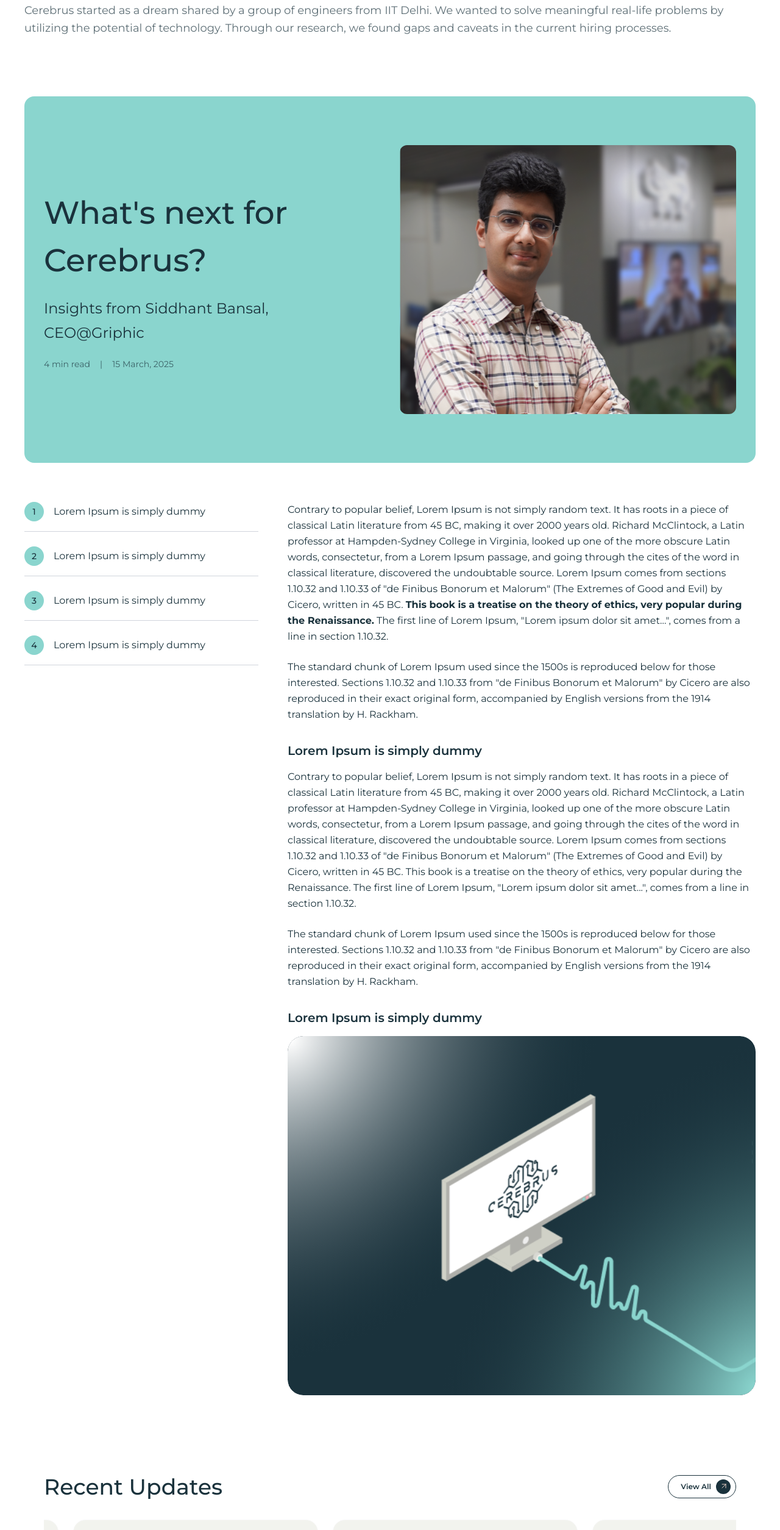
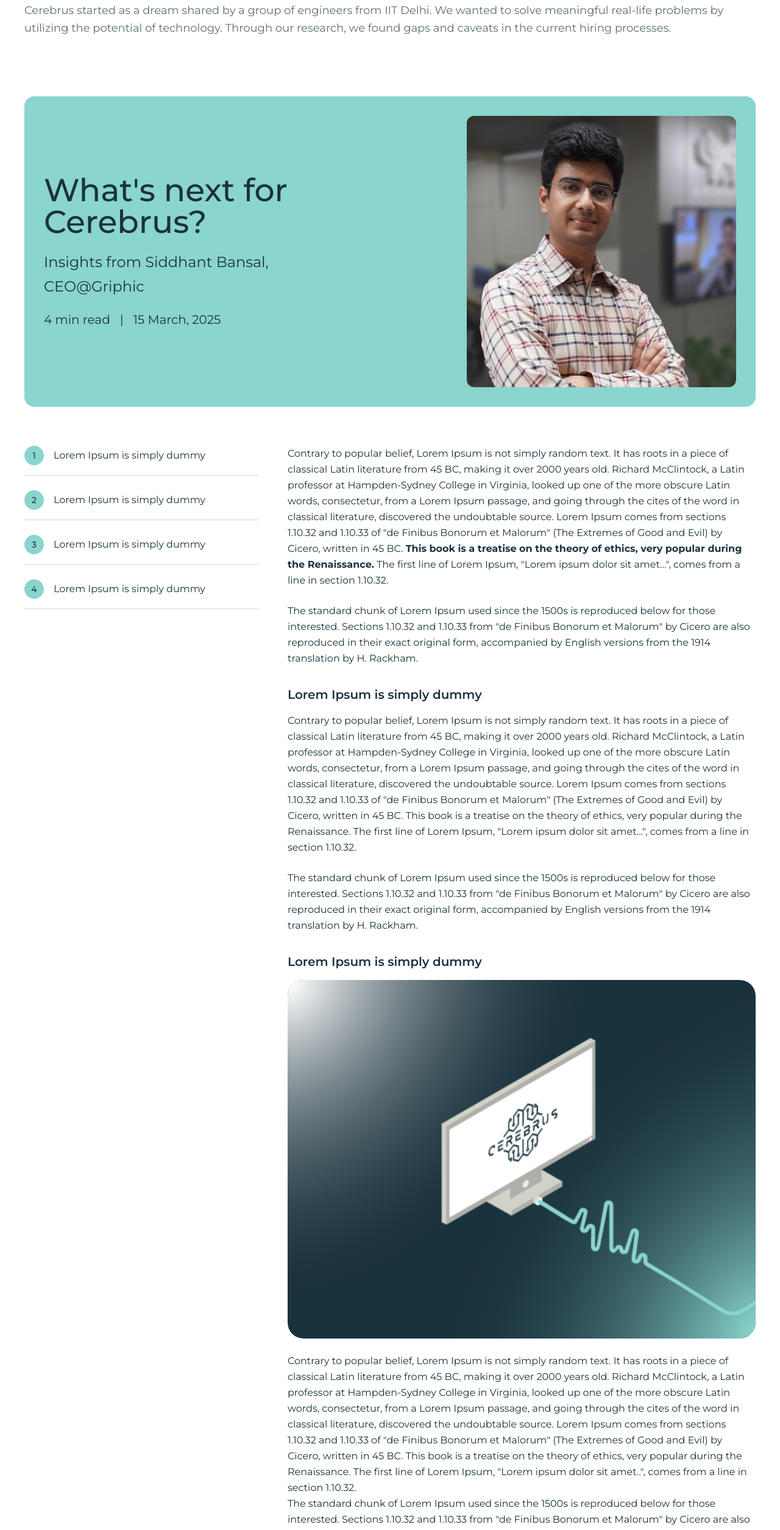
Before and after one commit to sakshamjaiswal1/cerebrus-frontend, a React (Vite) app: page /whats-new in a window 1280 px wide. Shown: the part 234-2743 px from the top of the page at 61% size. Built offline with nearby package versions, Linux system fonts and the light colour scheme.

Commit message:
refactor: update HowToUse page layout with SlideBottomTopWrapper for smoother transitions and adjust styles in WhatsNextSection and HowToUseHero components

```diff
--- a/src/components/howto/HowToUseHero.tsx
+++ b/src/components/howto/HowToUseHero.tsx
@@ -7,8 +7,7 @@
         <div className="mb-6 sm:mb-8">
           <GradientText text="How to Use Cerebrus" />
         </div>
-
-        <p className="text-sm sm:text-base leading-relaxed text-primary opacity-70 max-w-4xl">
+        <p className="text-sm sm:text-base leading-relaxed text-primary max-w-4xl">
           Let's walk you through each stage from creating a job and inviting candidates to running interviews and reviewing results.
         </p>
       </div>
--- a/src/components/howto/HowToUseSteps.tsx
+++ b/src/components/howto/HowToUseSteps.tsx
@@ -42,7 +42,9 @@
       <div className="mx-auto sm:px-6 lg:px-12">
         <div className="space-y-6 sm:space-y-8 lg:space-y-12">
           {steps.map((step, index) => (
-            <div key={index} className="bg-gray-50 rounded-r-2xl shadow-lg lg:relative lg:w-11/12 lg:ml-auto max-md:p-4 w-full">
+            <div key={index} className=" rounded-r-2xl shadow-lg lg:relative lg:w-11/12 lg:ml-auto max-md:p-4 w-full" style={{
+              background: "linear-gradient(270.41deg, rgba(239, 240, 237, 0) 0.35%, #F2F3EE 85.75%)",
+            }}>
               <div className="flex flex-col lg:flex-row lg:items-center gap-4 sm:gap-6 lg:gap-8">
 
                 {/* Circle Icon - Desktop only */}
--- a/src/components/whatsnew/WhatsNextSection.tsx
+++ b/src/components/whatsnew/WhatsNextSection.tsx
@@ -7,7 +7,7 @@
 
             {/* Left Content */}
             <div className="w-full lg:w-1/2 space-y-4 sm:space-y-6">
-              <h2 className="text-3xl sm:text-4xl lg:text-[52px] font-medium leading-normal" style={{ fontFamily: 'Montserrat', color: '#1A323C' }}>
+              <h2 className="text-3xl sm:text-4xl lg:text-[52px] font-medium leading-[1.0]" style={{ fontFamily: 'Montserrat', color: '#1A323C' }}>
                 What's next for<br />Cerebrus?
               </h2>
 
@@ -20,7 +20,7 @@
                 </p>
               </div>
 
-              <div className="flex items-center space-x-3 sm:space-x-4 text-xs sm:text-sm text-primary opacity-70">
+              <div className="flex items-center space-x-3 sm:space-x-4 text-xs sm:text-lg lg:text-xl text-primary">
                 <span>4 min read</span>
                 <span>|</span>
                 <span>15 March, 2025</span>
@@ -28,12 +28,12 @@
             </div>
 
             {/* Right Image */}
-            <div className="w-full lg:w-1/2 py-12 max-md:py-0">
+            <div className="w-full lg:w-1/2 max-md:py-0">
               <div className="rounded-xl overflow-hidden">
                 <img
                   src="/whats_new_hero.svg"
                   alt="Siddhant Bansal, CEO@Griphic"
-                  className="w-full h-auto object-cover lg:max-h-112 max-md:h-96"
+                  className="lg:w-4/5 w-full ml-auto object-cover lg:max-h-130 max-md:h-96 rounded-xl"
                 />
               </div>
             </div>
@@ -120,6 +120,8 @@
                     className="w-full h-auto object-cover"
                   />
                 </div>
+                <p className="text-sm sm:text-base text-primary leading-relaxed">Contrary to popular belief, Lorem Ipsum is not simply random text. It has roots in a piece of classical Latin literature from 45 BC, making it over 2000 years old. Richard McClintock, a Latin professor at Hampden-Sydney College in Virginia, looked up one of the more obscure Latin words, consectetur, from a Lorem Ipsum passage, and going through the cites of the word in classical literature, discovered the undoubtable source. Lorem Ipsum comes from sections 1.10.32 and 1.10.33 of "de Finibus Bonorum et Malorum" (The Extremes of Good and Evil) by Cicero, written in 45 BC. This book is a treatise on the theory of ethics, very popular during the Renaissance. The first line of Lorem Ipsum, "Lorem ipsum dolor sit amet..", comes from a line in section 1.10.32. <br />
+                The standard chunk of Lorem Ipsum used since the 1500s is reproduced below for those interested. Sections 1.10.32 and 1.10.33 from "de Finibus Bonorum et Malorum" by Cicero are also reproduced in their exact original form, accompanied by English versions from the 1914 translation by H. Rackham.</p>
               </div>
             </div>
           </div>
--- a/src/pages/HowToUse.tsx
+++ b/src/pages/HowToUse.tsx
@@ -4,10 +4,11 @@
 import CTASection from "../components/home/CTASection";
 import HowToUseHero from "../components/howto/HowToUseHero";
 import HowToUseSteps from "../components/howto/HowToUseSteps";
+import { SlideBottomTopWrapper } from "../components/common/wrapper";
 
 function HowToUse() {
   return (
-    <div className="bg-white">
+    <div className="bg-[#F7F7F7]">
       <div className="max-w-[1440px] mx-auto">
         <Helmet>
           <title>
@@ -44,9 +45,15 @@
         </Helmet>
         <main className="p-4 sm:p-6 lg:p-10">
           <Header />
-          <HowToUseHero />
-          <HowToUseSteps />
-          <CTASection />
+          <SlideBottomTopWrapper>
+            <HowToUseHero />
+          </SlideBottomTopWrapper>
+          <SlideBottomTopWrapper>
+            <HowToUseSteps />
+          </SlideBottomTopWrapper>
+          <SlideBottomTopWrapper>
+            <CTASection />
+          </SlideBottomTopWrapper>
           <Footer />
         </main>
       </div>
```
Also changed, not shown: public/whats_new_hero.svg.
